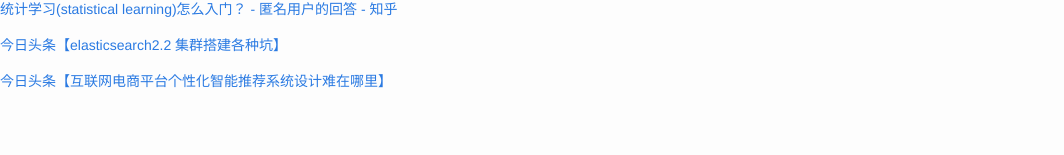
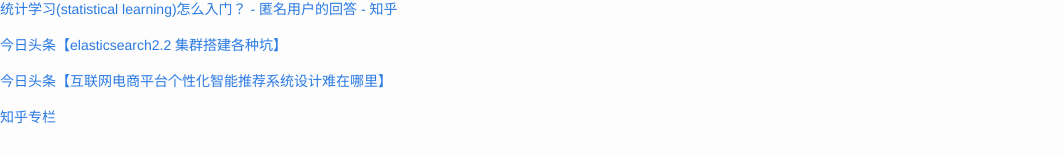
Before and after one commit to cnwarden/cnwarden.github.io, a Jekyll site: the page built from fav/index.md, in a window 1280 px wide and 900 px high, scrolled down 4602 px. Shown: the part 742-897 px from the top of the window, without its empty margins (0-1064 px from the left). Built offline with Jekyll 4.4.1, drawn with Linux system fonts in a browser that asks for light colours; emoji names are drawn with the system emoji font; before the commit the page ends 5466 px from its top, so only the background shows below that.

Commit message:
auto commit

```diff
--- a/fav/index.md
+++ b/fav/index.md
@@ -302,3 +302,5 @@ title:  fav
 [今日头条【elasticsearch2.2 集群搭建各种坑】](http://toutiao.com/item/6261006914277081601/?iid=3851293451&app=news_article&tt_from=android_share&utm_source=email&utm_medium=toutiao_android&utm_campaign=client_share)
 
 [今日头条【互联网电商平台个性化智能推荐系统设计难在哪里】](http://toutiao.com/item/6259154582471967234/?iid=3851293451&app=news_article&tt_from=android_share&utm_source=email&utm_medium=toutiao_android&utm_campaign=client_share)
+
+[知乎专栏](http://zhuanlan.zhihu.com/haoqishiyanshi/20630122)
```
